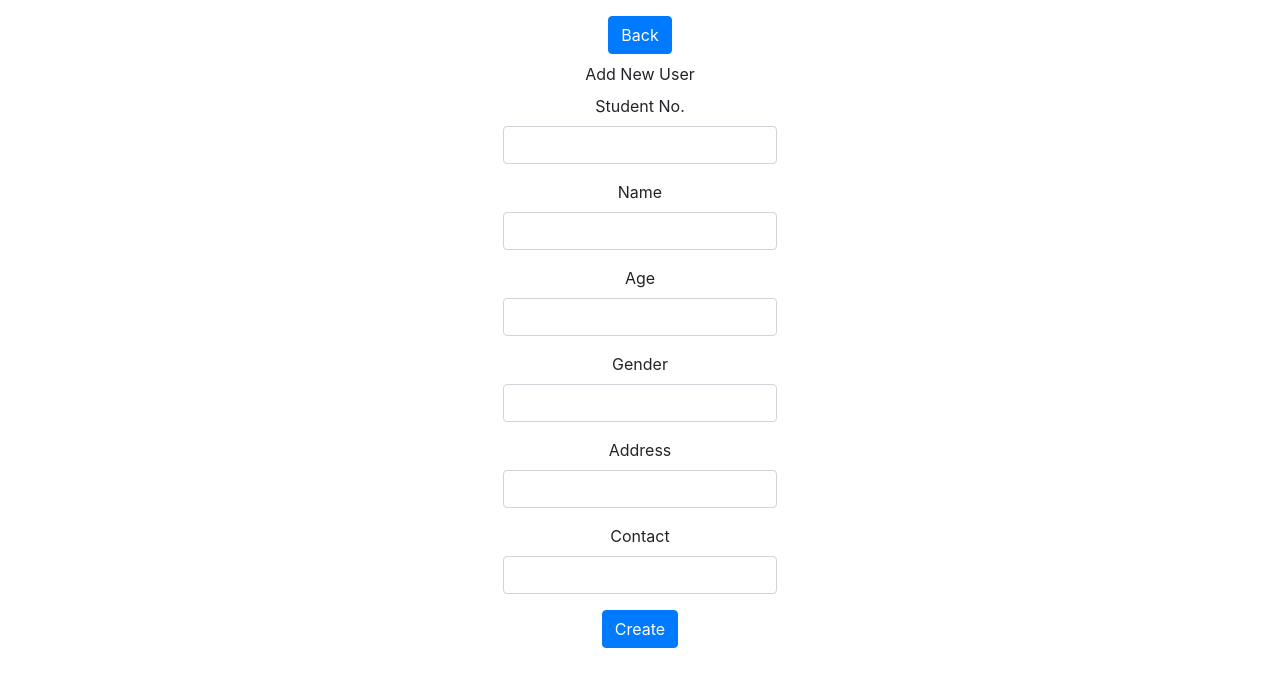
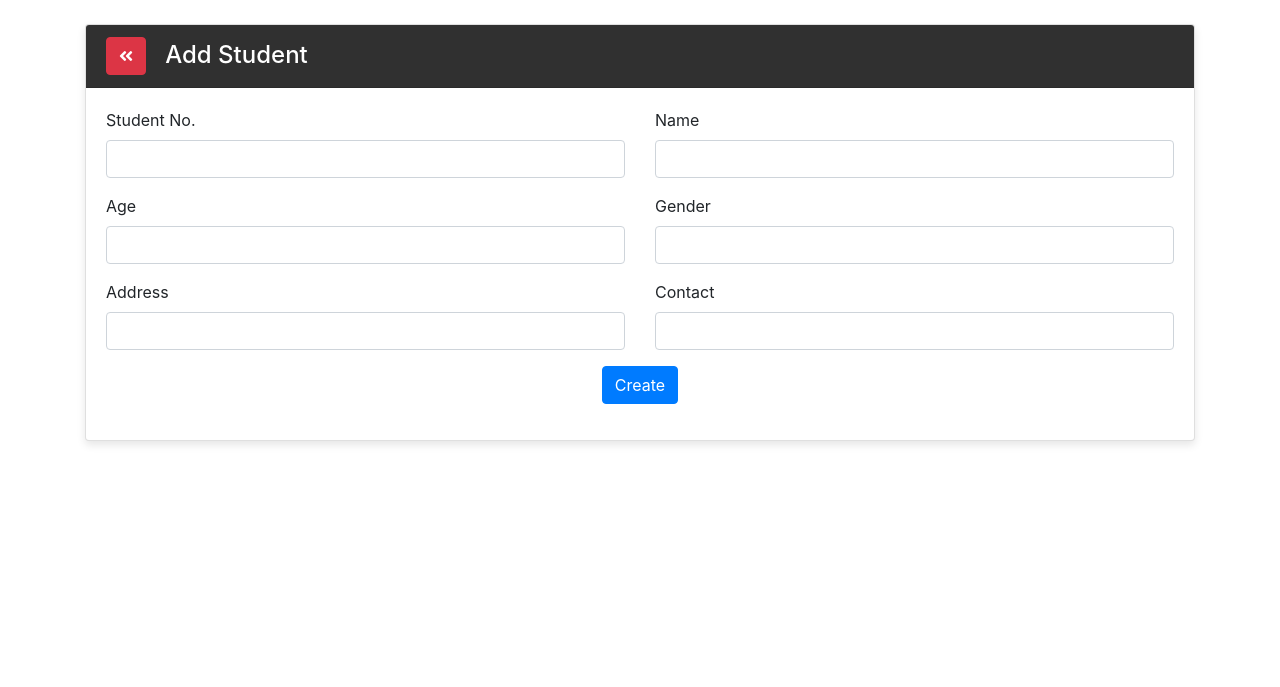
Before and after one commit to John-Michael-Goco/BasicCrud, a PHP site: page /addStudent.php in a window 1280 px wide. Shown: the top 687 px of the page. Run offline with PHP 8.4, Linux system fonts and the light colour scheme; some libraries are stand-ins or nearby versions.

Commit message:
Added simple container designs for each pages

```diff
--- a/addStudent.php
+++ b/addStudent.php
@@ -12,38 +12,59 @@ session_start();
      <link href="//maxcdn.bootstrapcdn.com/bootstrap/4.0.0/css/bootstrap.min.css" rel="stylesheet" id="bootstrap-css">
     <script src="//maxcdn.bootstrapcdn.com/bootstrap/4.0.0/js/bootstrap.min.js"></script>
 
+
+    <!-- Icons -->
+    <link href="https://use.fontawesome.com/releases/v5.0.6/css/all.css" rel="stylesheet">
+    <link rel="stylesheet" href="https://cdn.jsdelivr.net/npm/bootstrap-icons@1.11.3/font/bootstrap-icons.min.css">
+
+    <style>
+        .card-header {
+          background-color:rgb(48, 48, 48);
+          color: #fff;
+        }
+
+        .card {
+          box-shadow: 0 4px 8px rgba(0, 0, 0, 0.1);
+          transition: 0.3s;
+        }
+    </style>
 </head>
 <body>
     <!--Container Main start-->
-    <div class="bg-body text-center">
-        <div class="text-start">
-        <a href="index.php" class="btn btn-primary mt-3">Back</a>
+    <div class="container">
+    <div class="card mt-4 shadow">
+        <div class="card-header">
+            <h4 class="mb-0">
+            <a href="index.php" class="btn btn-danger"><i class="fas fa-angle-double-left"></i></a>
+                &nbsp; Add Student</h4>
+
+
         </div>
-        <p class="text-start fw-bold fs-3 my-2">Add New User</p>
-        <div class="container">
+        <div class="card-body">
+            <form class="text-start" method="POST" action="sqlAddStudent.php">
             <div class="row justify-content-center">
-                <form class="text-start" method="POST" action="sqlAddStudent.php">
-                    <div class="mb-3">
+
+                    <div class="col-md-6 mb-3">
                         <label for="inputstudentNo" class="form-label">Student No.</label>
                         <input type="Text" class="form-control" id="inputstudentNo" name="inputstudentNo" required>
                     </div>
-                    <div class="mb-3">
+                    <div class="col-md-6 mb-3">
                         <label for="inputName" class="form-label">Name</label>
                         <input type="Text" class="form-control" id="inputName" name="inputName" required>
                     </div>
-                    <div class="mb-3">
+                    <div class="col-md-6 mb-3">
                         <label for="inputAge" class="form-label">Age</label>
                         <input type="number" class="form-control" id="inputAge" name="inputAge" required>
                     </div>
-                    <div class="mb-3">
+                    <div class="col-md-6 mb-3">
                         <label for="inputGender" class="form-label">Gender</label>
                         <input type="Text" class="form-control" id="inputGender" name="inputGender" required>
                     </div>
-                    <div class="mb-3">
+                    <div class="col-md-6 mb-3">
                         <label for="inputAddress" class="form-label">Address</label>
                         <input type="Text" class="form-control" id="inputAddress" name="inputAddress" required>
                     </div>
-                    <div class="mb-3">
+                    <div class="col-md-6 mb-3">
                         <label for="inputContact" class="form-label">Contact</label>
                         <input type="number" class="form-control" id="inputContact" name="inputContact" required>
                     </div>
@@ -51,9 +72,12 @@ session_start();
                     <div class="mb-3 d-flex justify-content-center">
                         <button type="submit" class="btn btn-primary">Create</button>
                     </div>
+
+                    </div>
                 </form>
             </div>
         </div>
+
     </div>
 </body>
 </html>
```
Also changed, not shown: index.php (+28 -1 lines), updateStudent.php (+32 -14 lines).
